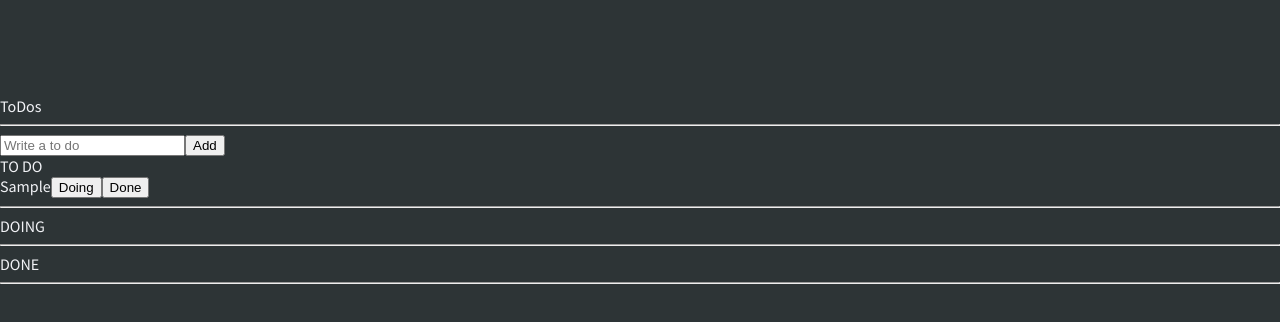
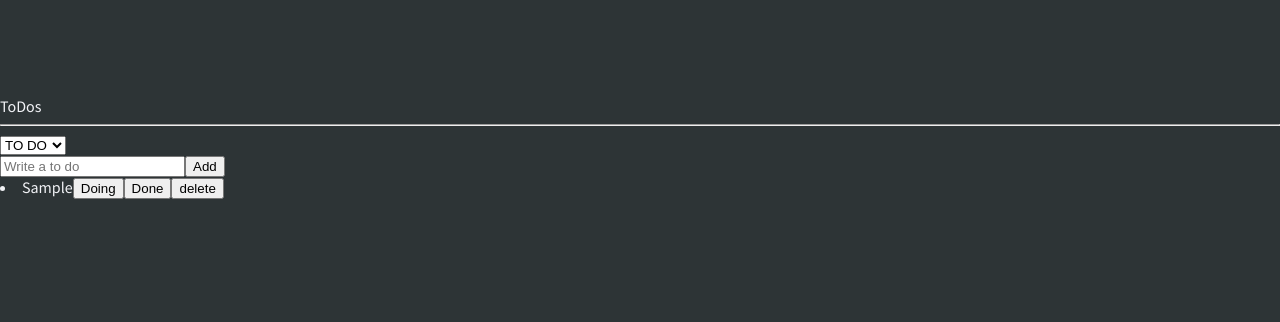
Before and after one commit to s0ojin/todolist-recoil, a React (Create React App) app: page / in a window 1280 px wide. Both pictures are taken after typing "Sample" into the empty fields and a click on the button "Add". Shown: the top 322 px of the page. Built offline with nearby package versions, Linux system fonts and the light colour scheme.

Commit message:
add delete

```diff
--- a/src/components/CreateToDo.tsx
+++ b/src/components/CreateToDo.tsx
@@ -1,6 +1,6 @@
 import { useForm } from "react-hook-form";
-import { useSetRecoilState } from "recoil";
-import { toDoState } from "./atoms";
+import { useRecoilValue, useSetRecoilState } from "recoil";
+import { categoryState, toDoState } from "./atoms";
 
 
 interface IForm {
@@ -8,10 +8,11 @@
 }
 
 function CreateToDo() {
-  const setToDos = useSetRecoilState(toDoState)
+  const setToDos = useSetRecoilState(toDoState);
+  const category = useRecoilValue(categoryState);
   const { register, handleSubmit, setValue } = useForm<IForm>();
   const handleValid = ({toDo}:IForm) => {
-    setToDos(oldToDos => [{ text:toDo, id:Date.now(), category:"TO_DO" }, ...oldToDos]);
+    setToDos(oldToDos => [{ text:toDo, id:Date.now(), category: category }, ...oldToDos]);
     setValue("toDo", "");
   };
   return(
--- a/src/components/ToDo.tsx
+++ b/src/components/ToDo.tsx
@@ -1,27 +1,34 @@
+import React from "react";
 import { useSetRecoilState } from "recoil";
-import { IToDo, toDoState } from "./atoms";
+import { Categories, IToDo, toDoState } from "./atoms";
 
 function ToDo({text, category, id}:IToDo) {
-  const setToDos = useSetRecoilState(toDoState)
+  const setToDos = useSetRecoilState(toDoState);
   const onClick = (event:React.MouseEvent<HTMLButtonElement>) => {
     const {currentTarget:{name}} = event;
     setToDos((oldToDos) => {
       const targetIndex = oldToDos.findIndex((toDo) => toDo.id === id)
       const newToDo = {text, id, category:name as any};
       const newToDos = [...oldToDos];
+      if(category === Categories.Delete) {
+        newToDos.splice(targetIndex,1);
+        return newToDos;
+      } else {
       newToDos.splice(targetIndex,1,newToDo);
       return newToDos;
-    })
+      }
+    });
   }
   return(
     <li>
       <span>{text}</span>
-      {category !== "TO_DO" && (
-        <button name="TO_DO"onClick={onClick}>To Do</button>)}
-      {category !== "DOING" && (
-        <button name="DOING"onClick={onClick}>Doing</button>)}
-      {category !== "DONE" && (
-        <button name="DONE"onClick={onClick}>Done</button>)}
+      {category !== Categories.TO_DO && (
+        <button name={Categories.TO_DO} onClick={onClick}>To Do</button>)}
+      {category !== Categories.DOING && (
+        <button name={Categories.DOING} onClick={onClick}>Doing</button>)}
+      {category !== Categories.DONE && (
+        <button name={Categories.DONE} onClick={onClick}>Done</button>)}
+      <button name={Categories.Delete} onClick={onClick}>delete</button>
     </li>
   )
 }
--- a/src/components/ToDoList.tsx
+++ b/src/components/ToDoList.tsx
@@ -1,31 +1,27 @@
+import React from "react";
 import { useRecoilState, useRecoilValue } from "recoil";
-import { toDoSelector, toDoState } from "./atoms";
+import { Categories, categoryState, toDoSelector, toDoState } from "./atoms";
 import CreateToDo from "./CreateToDo";
 import ToDo from "./ToDo";
 
 
 function ToDoList() {
-  const [toDo, doing, done] = useRecoilValue(toDoSelector);
+  const toDos = useRecoilValue(toDoSelector);
+  const [ category, setCategory ] = useRecoilState(categoryState);
+  const onInput = (event:React.FormEvent<HTMLSelectElement>) => {
+    setCategory(event.currentTarget.value as any);
+  };
   return (
     <div>
       <h1>ToDos</h1>
       <hr />
+      <select value={category} onInput={onInput}>
+        <option value={Categories.TO_DO}>TO DO</option>
+        <option value={Categories.DOING}>DOING</option>
+        <option value={Categories.DONE}>DONE</option>
+      </select>
       <CreateToDo />
-      <h2>TO DO</h2>
-      <ul>
-        {toDo.map((toDo) => <ToDo key={toDo.id} {...toDo}/> )}
-      </ul>
-      <hr />
-      <h2>DOING</h2>
-      <ul>
-        {doing.map((toDo) => <ToDo key={toDo.id} {...toDo}/> )}
-      </ul>
-      <hr />
-      <h2>DONE</h2>
-      <ul>
-        {done.map((toDo) => <ToDo key={toDo.id} {...toDo}/> )}
-      </ul>
-      <hr />
+      {toDos?.map((toDo) => <ToDo key={toDo.id} {...toDo} />)}
     </div>
   );
 }
--- a/src/components/atoms.tsx
+++ b/src/components/atoms.tsx
@@ -1,11 +1,22 @@
 import { atom, selector } from "recoil";
+
+export enum Categories {
+  "TO_DO" = "TO_DO",
+  "DOING" = "DOING",
+  "DONE" = "DONE",
+  "Delete" = "Delete"
+}
 
 export interface IToDo {
   text: string;
   id: number;
-  category: "TO_DO" | "DOING" | "DONE";
+  category: Categories;
 }
 
+export const categoryState = atom<Categories>({
+  key: "category",
+  default: Categories.TO_DO
+})
 
 export const toDoState = atom<IToDo[]>({
   key: "toDo",
@@ -15,11 +26,8 @@
 export const toDoSelector = selector({
   key: "toDoSelector",
   get: ({get}) => {
-    const toDos = get(toDoState)
-    return [
-      toDos.filter((todo)=>todo.category === "TO_DO"),
-      toDos.filter((todo)=>todo.category === "DOING"),
-      toDos.filter((todo)=>todo.category === "DONE"),
-    ];
-  },
-})
+    const toDos = get(toDoState);
+    const category = get(categoryState);
+    return toDos.filter((toDo) => toDo.category === category)
+    }
+  });
```
